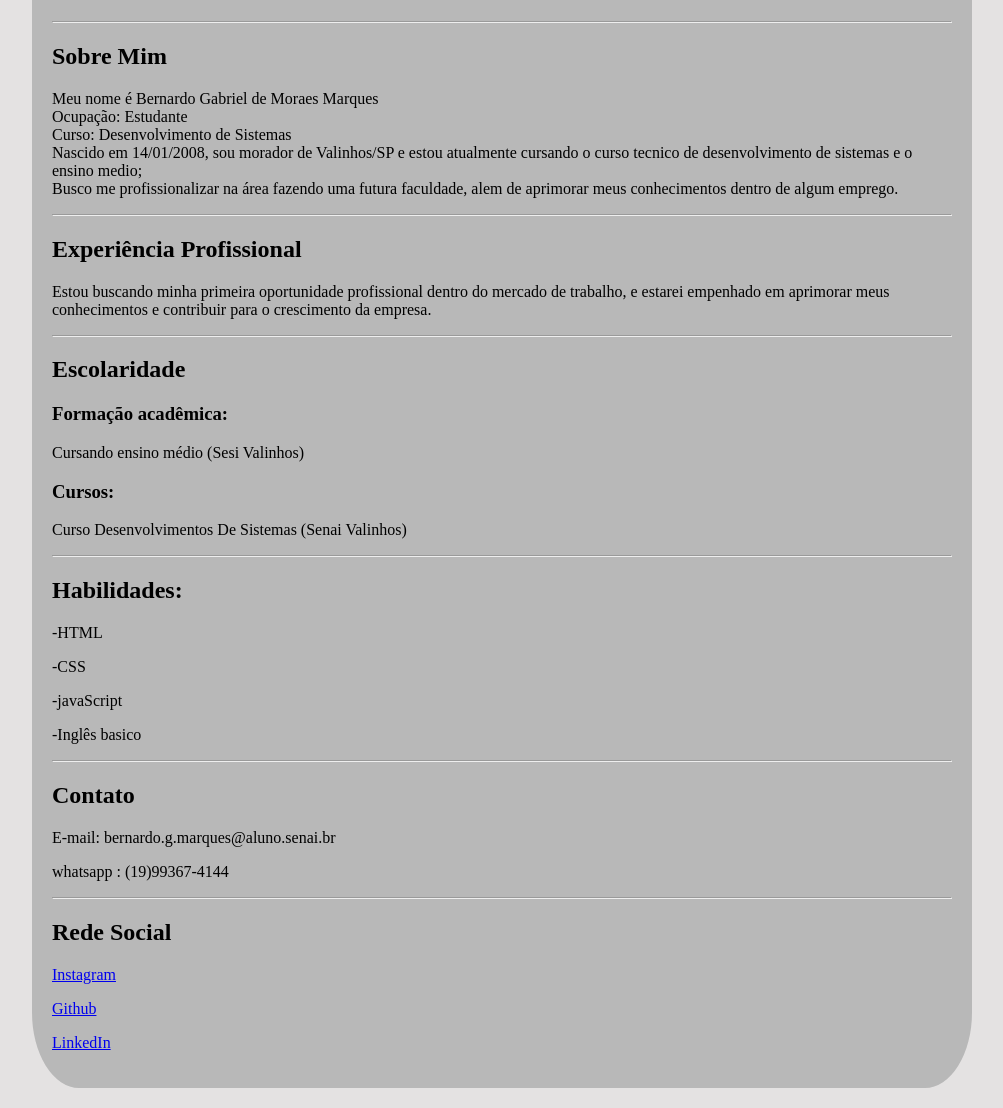
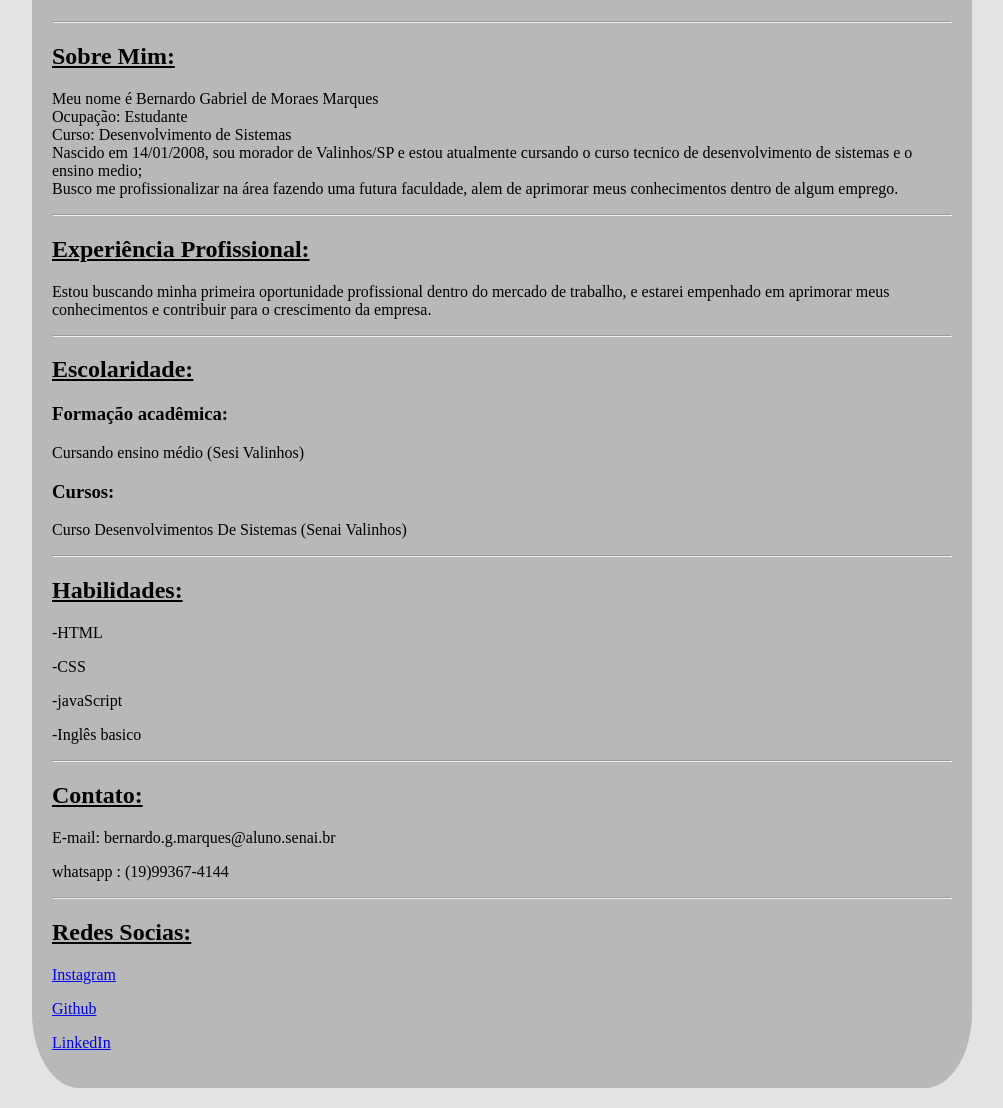
Before and after one commit to Bernardo1401/Curriculo, a plain HTML site: page index.html in a window 1280 px wide. Shown: the part 443-1551 px from the top of the page, without its empty margins (138-1141 px from the left). Drawn offline with Linux system fonts and the light colour scheme.

Commit message:
feat: finished project

```diff
--- a/index.html
+++ b/index.html
@@ -44,7 +44,7 @@
             <hr>
         </div>
 
-        <h2> Sobre Mim</h2>
+        <h2><u>Sobre Mim:</u></h2>
         <P> Meu nome é Bernardo Gabriel de Moraes Marques <br>Ocupação: Estudante
             <BR>Curso:
             Desenvolvimento de Sistemas<BR> Nascido em 14/01/2008, sou morador de Valinhos/SP e estou atualmente cursando o curso tecnico
@@ -52,12 +52,12 @@
         </P>
         <hr>
         <div class="Experiência Profissional">
-            <h2> Experiência Profissional</h2>
+            <h2> <u>Experiência Profissional:</u> </h2>
             <P>Estou buscando minha primeira oportunidade profissional dentro do mercado de trabalho, e estarei empenhado em aprimorar meus conhecimentos e contribuir para o crescimento da empresa.</P>
             <hr>
         </div>
         <div class="Cursos">
-            <h2> Escolaridade </h2>
+            <h2><u>Escolaridade: </u></h2>
             <h3>Formação acadêmica:</h3>
             <p> Cursando ensino médio (Sesi Valinhos) </p>
             <h3>Cursos:</h3>
@@ -65,7 +65,7 @@
             <hr>
         </div>
         <div class="Habilidades">
-            <h2> Habilidades:</h2>
+            <h2><u>Habilidades:</u></h2>
             <P>-HTML</P>
             <p>-CSS</p>
             <p>-javaScript</p>
@@ -73,13 +73,13 @@
             <hr>
         </div>
         <div class="Contato">
-            <h2> Contato</h2>
+            <h2><u>Contato:</u></h2>
             <p>E-mail: bernardo.g.marques@aluno.senai.br </p>
             <p>whatsapp : (19)99367-4144</p>
             <hr>
         </div>
         <div class="Rede Social">
-            <h2>Rede Social </h2>
+            <h2><u>Redes Socias:</u></h2>
             <p><a href="https://www.instagram.com/beh_moraees?igsh=c3hlNnZwcDR5bGF1&utm_source=qr" target="_blank">Instagram</a></p>
             <p><a href="https://github.com/Bernardo1401" target="_blank">Github</a></p>
             <p><a href="https://www.linkedin.com/in/bernardo-gabriel-de-moraes-marques-146b222b1/" target="_blank">LinkedIn</a></p>
```
